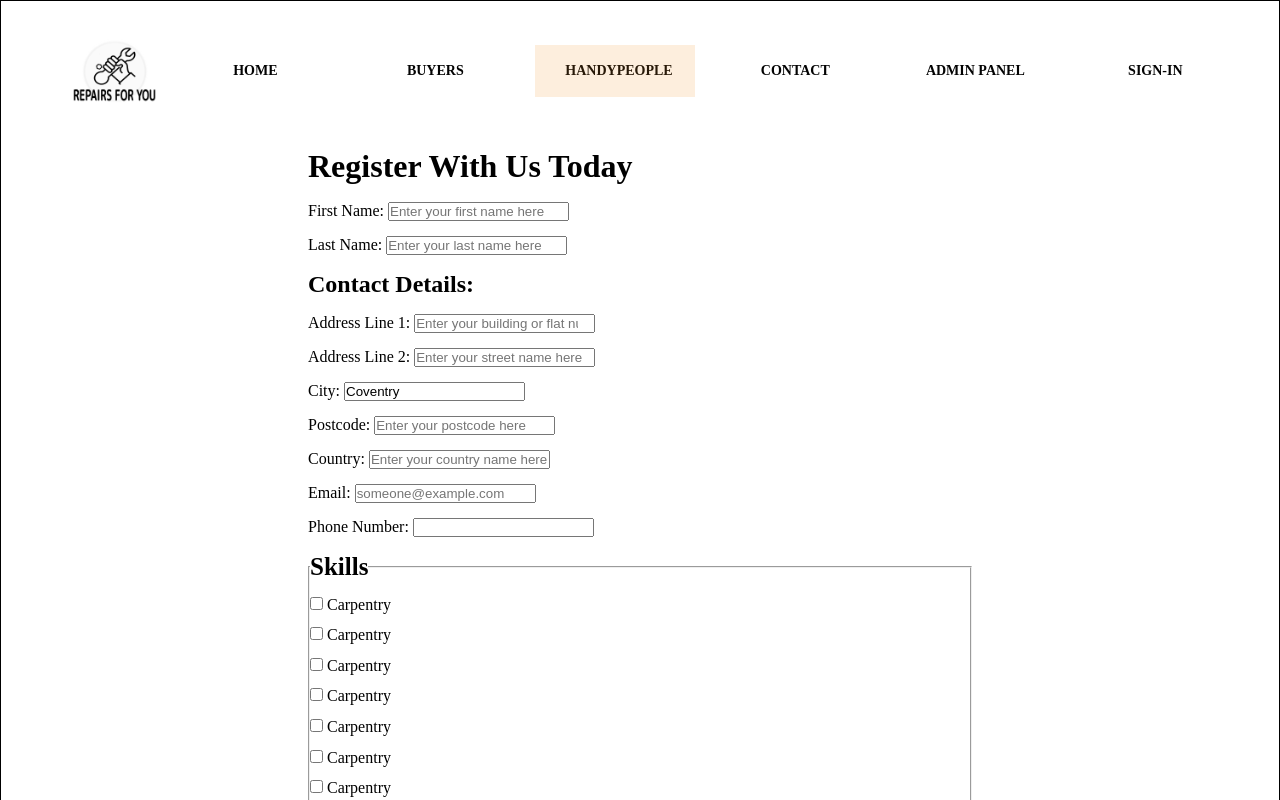
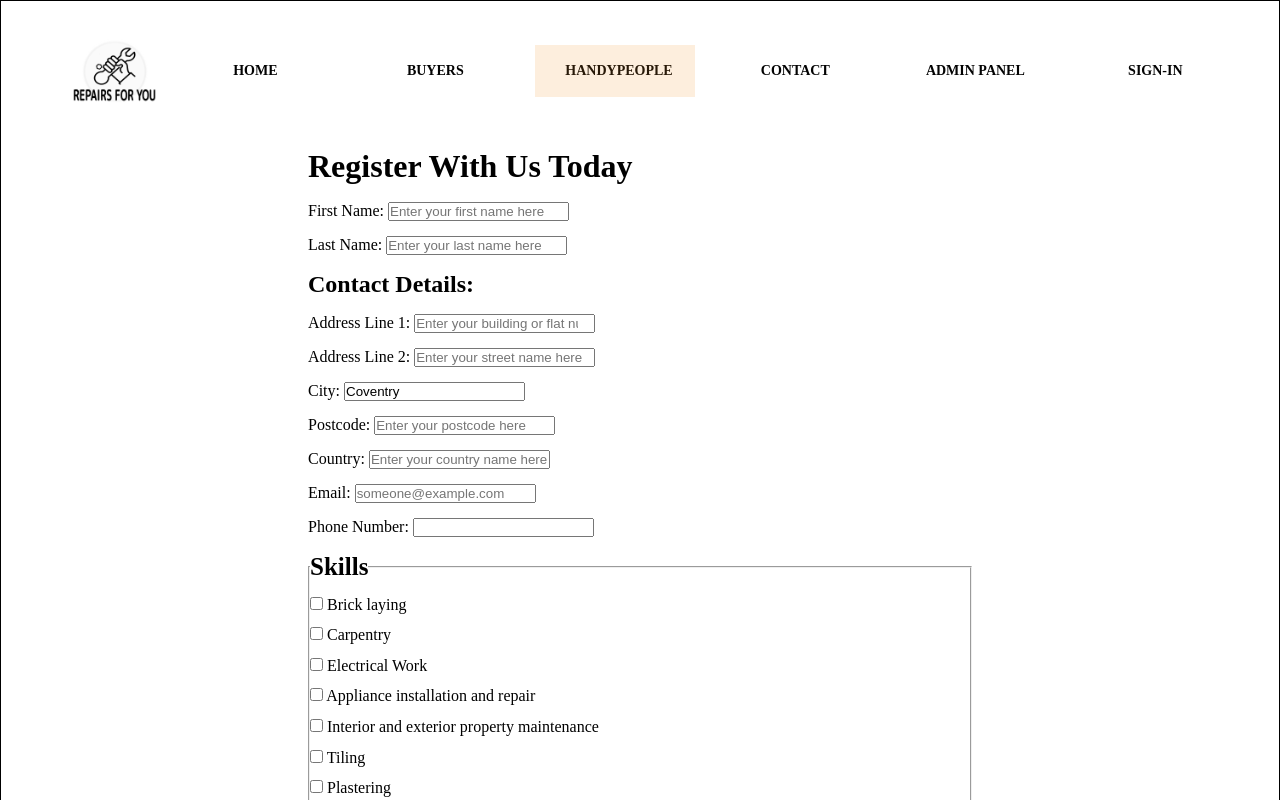
Before and after one commit to Pat-On/repairs_for_you, a React (Create React App) app in the folder client/: page /users/handyman/register in a window 1280 px wide. Shown: the top 800 px of the page. Built offline with nearby package versions, Linux system fonts and the light colour scheme.

Commit message:
Updated the checkbox label values.

```diff
--- a/client/src/components/Handyman/SubComponents/Skills.js
+++ b/client/src/components/Handyman/SubComponents/Skills.js
@@ -1,4 +1,5 @@
 const Skills = ({ skills, formId }) => {
+  console.log(skills)
   return (
     <div>
       {skills.map((skill, index) => (
@@ -9,7 +10,7 @@ const Skills = ({ skills, formId }) => {
             name={formId}
             value={skill.name}
           />{" "}
-          <label htmlFor="carpentry">Carpentry</label>
+          <label htmlFor="carpentry">{skill.name}</label>
         </div>
       ))}
     </div>
```
